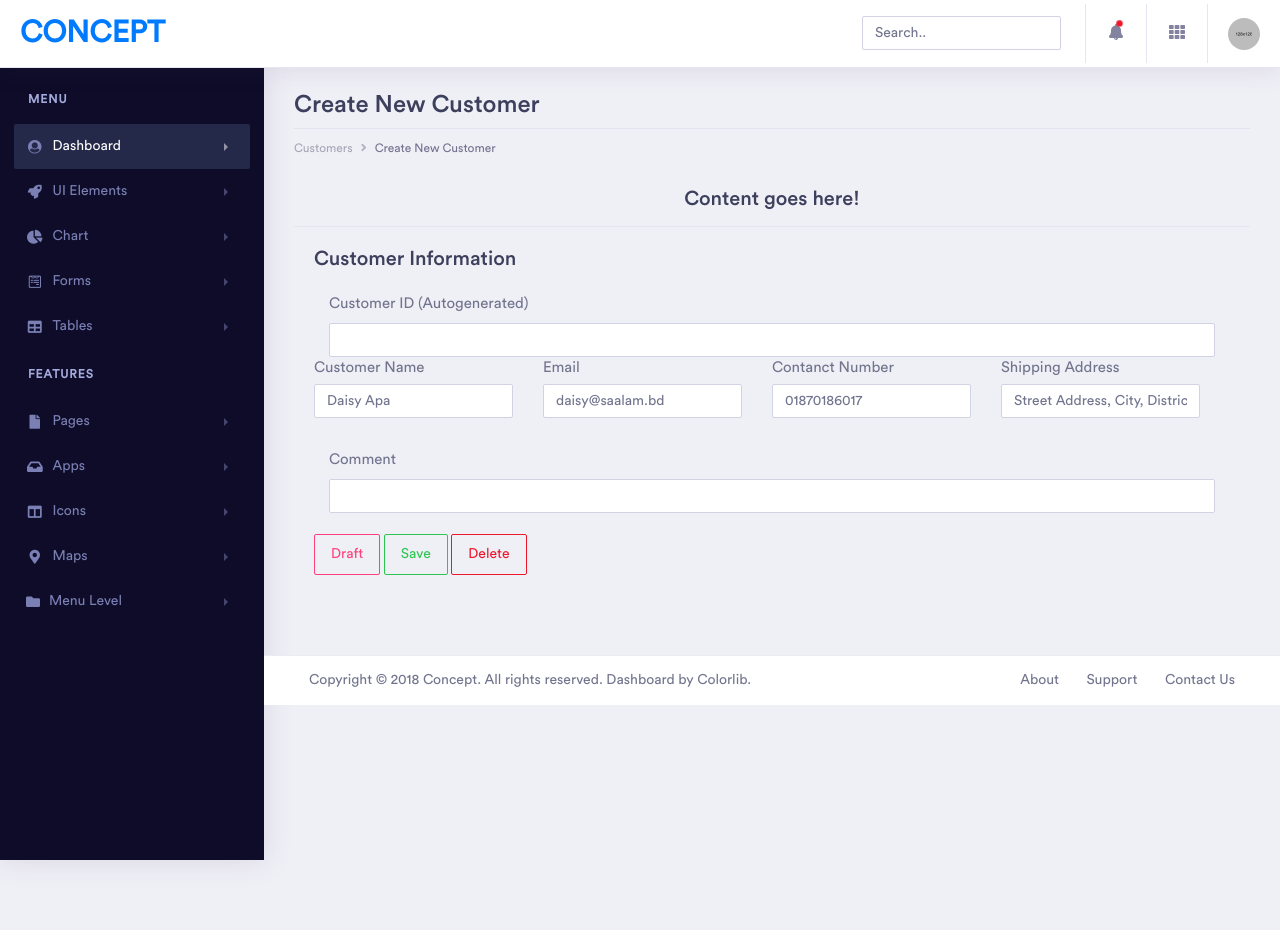
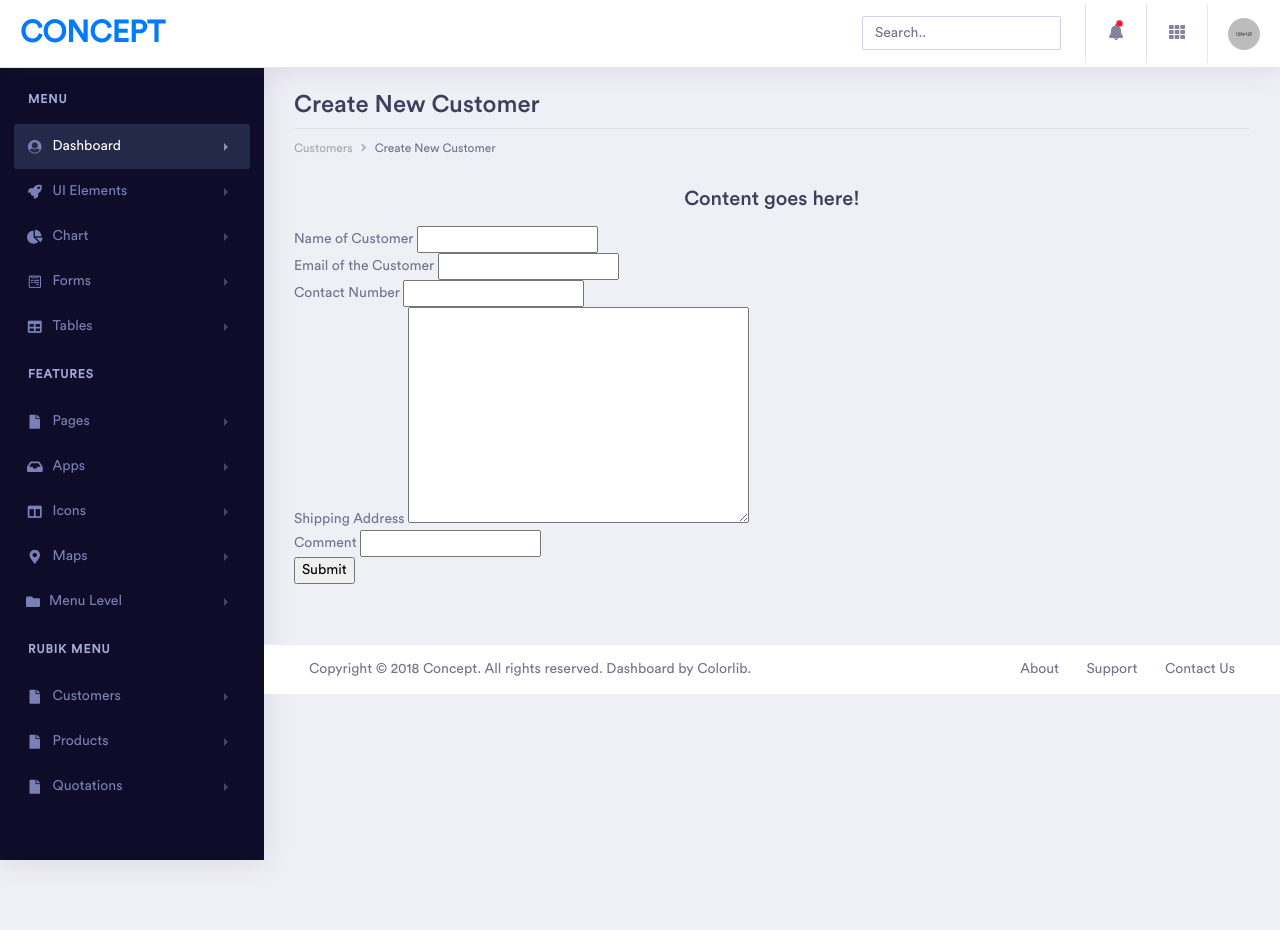
Before and after one commit to navid-rida/rubik, a Django app: page /erp/add/customer in a window 1280 px wide. Run offline with Django 3.2, Linux system fonts and the light colour scheme; some libraries are stand-ins or nearby versions; some web fonts are replaced.

Commit message:
Creatview for models Product, Customer, Quotation

```diff
--- a/erp/templates/erp/base.html
+++ b/erp/templates/erp/base.html
@@ -336,6 +336,7 @@ John Abraham</span>is now following you
                                     </ul>
                                 </div>
                             </li>
+
                             <li class="nav-item">
                                 <a class="nav-link" href="#" data-toggle="collapse" aria-expanded="false" data-target="#submenu-7" aria-controls="submenu-7"><i class="fas fa-fw fa-inbox"></i>Apps <span class="badge badge-secondary">New</span></a>
                                 <div id="submenu-7" class="collapse submenu" style="">
@@ -416,6 +417,51 @@ John Abraham</span>is now following you
                                         <li class="nav-item">
                                             <a class="nav-link" href="#">Level 3</a>
                                         </li>
+                                    </ul>
+                                </div>
+                            </li>
+                            <li class="nav-divider">
+                                Rubik Menu
+                            </li>
+                            <li class="nav-item">
+                                <a class="nav-link" href="#" data-toggle="collapse" aria-expanded="false" data-target="#submenu-customer" aria-controls="submenu-rubik"><i class="fas fa-fw fa-file"></i>Customers</a>
+                                <div id="submenu-customer" class="collapse submenu" style="">
+                                    <ul class="nav flex-column">
+                                        <li class="nav-item">
+                                            <a class="nav-link" href="{% url 'create_customer' %}">Create Customer</a>
+                                        </li>
+                                        <li class="nav-item">
+                                            <a class="nav-link" href="{% url 'create_product' %}">Add Product</a>
+                                        </li>
+
+                                    </ul>
+                                </div>
+                            </li>
+                            <li class="nav-item">
+                                <a class="nav-link" href="#" data-toggle="collapse" aria-expanded="false" data-target="#submenu-product" aria-controls="submenu-rubik"><i class="fas fa-fw fa-file"></i>Products</a>
+                                <div id="submenu-product" class="collapse submenu" style="">
+                                    <ul class="nav flex-column">
+                                        <li class="nav-item">
+                                            <a class="nav-link" href="{% url 'create_customer' %}">Create Customer</a>
+                                        </li>
+                                        <li class="nav-item">
+                                            <a class="nav-link" href="{% url 'create_product' %}">Add Product</a>
+                                        </li>
+
+                                    </ul>
+                                </div>
+                            </li>
+                            <li class="nav-item">
+                                <a class="nav-link" href="#" data-toggle="collapse" aria-expanded="false" data-target="#submenu-quotation" aria-controls="submenu-rubik"><i class="fas fa-fw fa-file"></i>Quotations</a>
+                                <div id="submenu-quotation" class="collapse submenu" style="">
+                                    <ul class="nav flex-column">
+                                        <li class="nav-item">
+                                            <a class="nav-link" href="{% url 'create_quotation' %}">Create Quotations</a>
+                                        </li>
+                                        <li class="nav-item">
+                                            <a class="nav-link" href="{% url 'create_product' %}">Add Product</a>
+                                        </li>
+
                                     </ul>
                                 </div>
                             </li>
--- a/erp/templates/erp/customer_create_form.html
+++ b/erp/templates/erp/customer_create_form.html
@@ -11,6 +11,7 @@
                         <!-- end pageheader  -->
                         <!-- ============================================================== -->
                         {% block content %}
+                        {% comment %}
                         <div class="card-body border-top">
                                         <h3>Customer Information</h3>
                                         <form>
@@ -55,6 +56,17 @@
                                         <button type="button" class="btn btn-outline-success">Save</button>
                                         <button type="button" class="btn btn-outline-danger">Delete</button>
                                     </div>
+                                    {% endcomment %}
+
+                                <form method="POST">
+                                    {% csrf_token %}
+                                    {% for field in form %}
+                                        {{ field.label}} {{ field}}
+                                        <br>
+                                    {% endfor %}
+                                    <input type="submit" value="Submit">
+
+                                </form>
 
 
                                 {% endblock %}
--- a/erp/urls.py
+++ b/erp/urls.py
@@ -5,4 +5,6 @@ from . import views
 urlpatterns = [
     path('', views.index, name='index'),
     path('add/customer', views.CustomerCreateView.as_view(), name='create_customer'),
+    path('add/product', views.ProductCreateView.as_view(), name='create_product'),
+    path('add/quotation', views.QuotationCreateView.as_view(), name='create_quotation'),
 ]
--- a/erp/views.py
+++ b/erp/views.py
@@ -1,8 +1,9 @@
 from django.shortcuts import render
 from django.http import HttpResponse
+from django.urls import reverse_lazy
 from django.contrib.auth.decorators import login_required,user_passes_test
 from django.views.generic.edit import CreateView
-from .models import Customer
+from .models import Customer, Product, Quotation
 
 
 # Create your views here.
@@ -17,4 +18,19 @@ def index(request):
 class CustomerCreateView(CreateView):
     model=Customer
     template_name_suffix = '_create_form'
-    fields=['name',]
+    fields=['name','email','cell','address','comment']
+    success_url= reverse_lazy('create_customer')
+
+
+class ProductCreateView(CreateView):
+    model=Product
+    template_name_suffix = '_create_form'
+    fields=['name','paper_material','height','width','length','color_number']
+    success_url= reverse_lazy('create_product')
+
+
+class QuotationCreateView(CreateView):
+    model=Quotation
+    template_name = 'erp/quotation/quotation_create_form.html'
+    fields=['product','shipping_charge','vat_percent','tax_percent','advance','later_payment', 'customer']
+    success_url= reverse_lazy('create_quotation')
```
Also changed, not shown: erp/templates/erp/product_create_form.html (added, +31 -0 lines), erp/templates/erp/quotation/quotation_create_form.html (added, +31 -0 lines).
